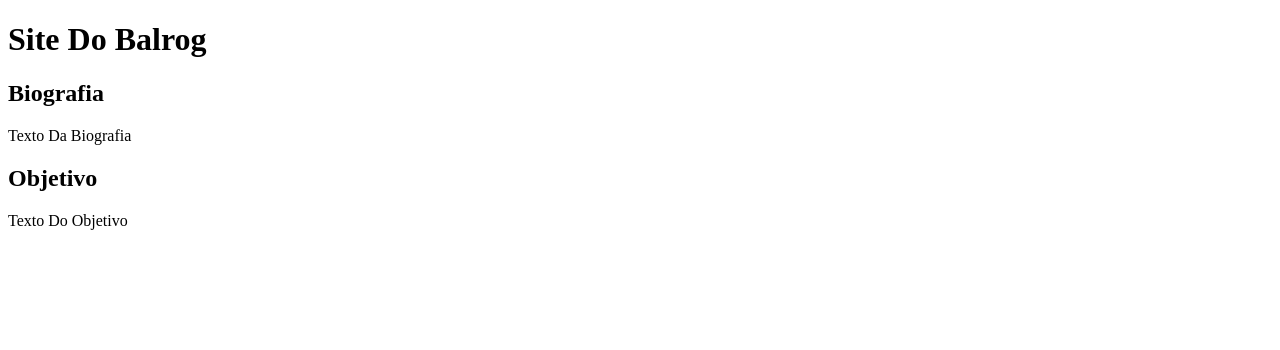
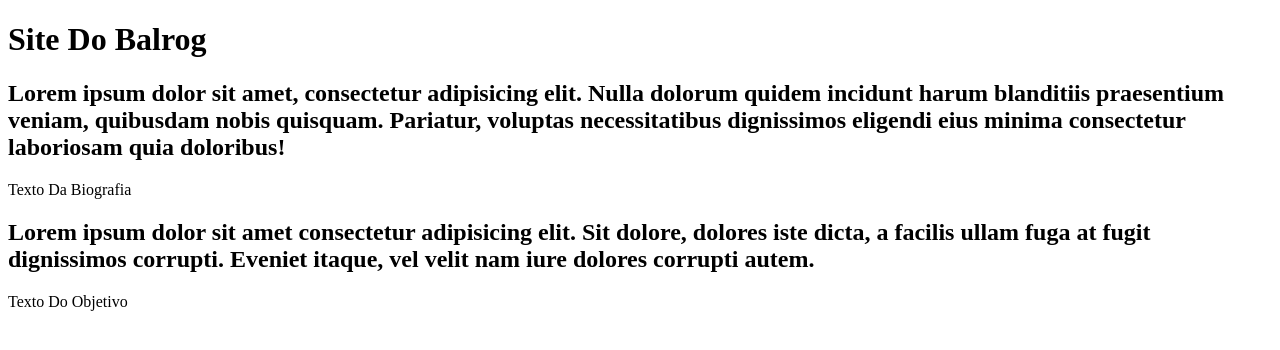
Before and after one commit to RafaelGomesSilva/Projeto-site0, a plain HTML site: page index.html in a window 1280 px wide. Drawn offline with Linux system fonts and the light colour scheme.

Commit message:
Update index.html
Conteudo

```diff
--- a/index.html
+++ b/index.html
@@ -11,11 +11,11 @@
         <h1>Site Do Balrog</h1>
     </head>
     <article>
-        <h2>Biografia</h2>
+        <h2>Lorem ipsum dolor sit amet, consectetur adipisicing elit. Nulla dolorum quidem incidunt harum blanditiis praesentium veniam, quibusdam nobis quisquam. Pariatur, voluptas necessitatibus dignissimos eligendi eius minima consectetur laboriosam quia doloribus!</h2>
         <p>Texto Da Biografia</p>
     </article>
     <article>
-        <h2>Objetivo</h2>
+        <h2>Lorem ipsum dolor sit amet consectetur adipisicing elit. Sit dolore, dolores iste dicta, a facilis ullam fuga at fugit dignissimos corrupti. Eveniet itaque, vel velit nam iure dolores corrupti autem.</h2>
         <p> Texto Do Objetivo</p>
     </article>
    </main>
```
